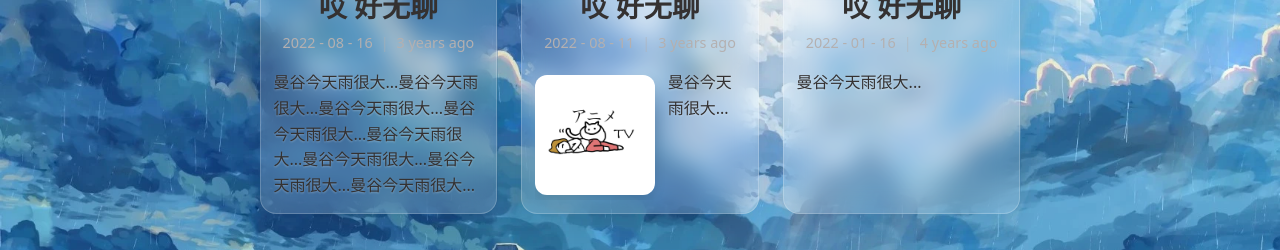
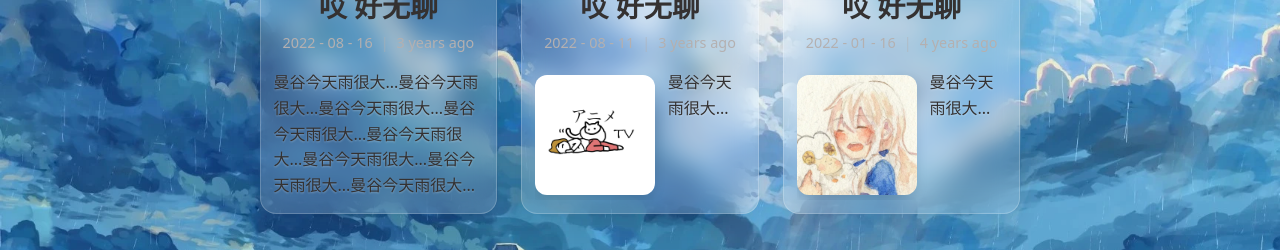
Before and after one commit to chiba233/newMainpage, a Vue app: page / in a window 1280 px wide. Shown: the part 166-416 px from the top of the page. Built offline with nearby package versions, Linux system fonts and the light colour scheme; no server answers.

Commit message:
v7.0Alpha(c) 优化了逻辑修复了ts错误以及添加了卡片自动显示第一张图片

```diff
--- a/public/blog/post1.yaml
+++ b/public/blog/post1.yaml
@@ -1,7 +1,6 @@
 layout: "common"
 time: "20220816"
 title: "哎 好无聊"
-introduction: "曼谷今天雨很大"
 introductionPic: ""
 blocks:
   - type: "text"
--- a/public/blog/post2.yaml
+++ b/public/blog/post2.yaml
@@ -1,8 +1,10 @@
 layout: "common"
 time: "20220811"
 title: "哎 好无聊"
-introduction: "曼谷今天雨很大"
-introductionPic: "/blog/blog1.png"
 blocks:
+  - type: "image"
+    content: "/blog/blog1.png"
+  - type: "image"
+    content: "/ayaka.webp"
   - type: "text"
     content: "曼谷今天雨很大..."
--- a/public/blog/post3.yaml
+++ b/public/blog/post3.yaml
@@ -1,8 +1,8 @@
 layout: "common"
 time: "20220116"
 title: "哎 好无聊"
-introduction: "曼谷今天雨很大"
-introductionPic: ""
 blocks:
   - type: "text"
     content: "曼谷今天雨很大..."
+  - type: "image"
+    content: "/ayaka.webp"
--- a/src/components/blogCard.vue
+++ b/src/components/blogCard.vue
@@ -10,7 +10,6 @@ onMounted(async () => {
 const formatDate = (t: string) => {
   return `${t.slice(0, 4)} - ${t.slice(4, 6)} - ${t.slice(6, 8)}`;
 };
-
 
 </script>
 
@@ -27,8 +26,12 @@ const formatDate = (t: string) => {
       </div>
 
       <div class="post-body">
-        <div class="post-image" v-if="post.introductionPic">
-          <img :src="post.introductionPic" :alt="post.title" loading="lazy"/>
+        <div class="post-image" v-if="post.blocks?.some((b:any) => b.type === 'image')">
+          <img
+              :src="post.blocks.find((b:any) => b.type === 'image')?.content"
+              :alt="post.title"
+              loading="lazy"
+          />
         </div>
         <div class="post-description">
           <p>
--- a/src/components/ts/getBlogYaml.ts
+++ b/src/components/ts/getBlogYaml.ts
@@ -4,7 +4,7 @@ import {ref} from "vue";
 
 interface Post {
     title: string;
-    time: string | number | Date;
+    time: string;
     content?: string;
     [key: string]: any;
 }
@@ -25,7 +25,7 @@ export const loadAllPosts = async () => {
 
             const yamlText = await response.text();
 
-            return yaml.load(yamlText);
+            return yaml.load(yamlText) as any as Post;
         } catch (err) {
             console.error(`处理 ${name} 出错:`, err);
             return null;
--- a/src/views/BlogView.vue
+++ b/src/views/BlogView.vue
@@ -36,10 +36,10 @@
 <script setup lang="ts">
 import {lang} from "@/components/ts/useStoage"
 import BlogCard from "@/components/blogCard.vue";
-const titleI18N = {
+const titleI18N :Record<string, string>= {
   zh:"欢迎来到我的博客！",
   ja:"ブログをようこそ！",
   en:"Welcome Back to my blog!",
 
-}
+};
 </script>
--- a/src/views/HomeView.vue
+++ b/src/views/HomeView.vue
@@ -63,13 +63,13 @@ function cardChange(e: string) {
   if (e === 'b') cardSelect.value = true;
 }
 
-const home = {
+const home: Record<string, string> = {
   zh: "主页",
   ja: "ホーム",
   en: "Home",
   other: "home"
-} as const;
-const blog = {
+};
+const blog: Record<string, string> = {
   zh: "博客",
   ja: "ブログ",
   en: "blog",
```
